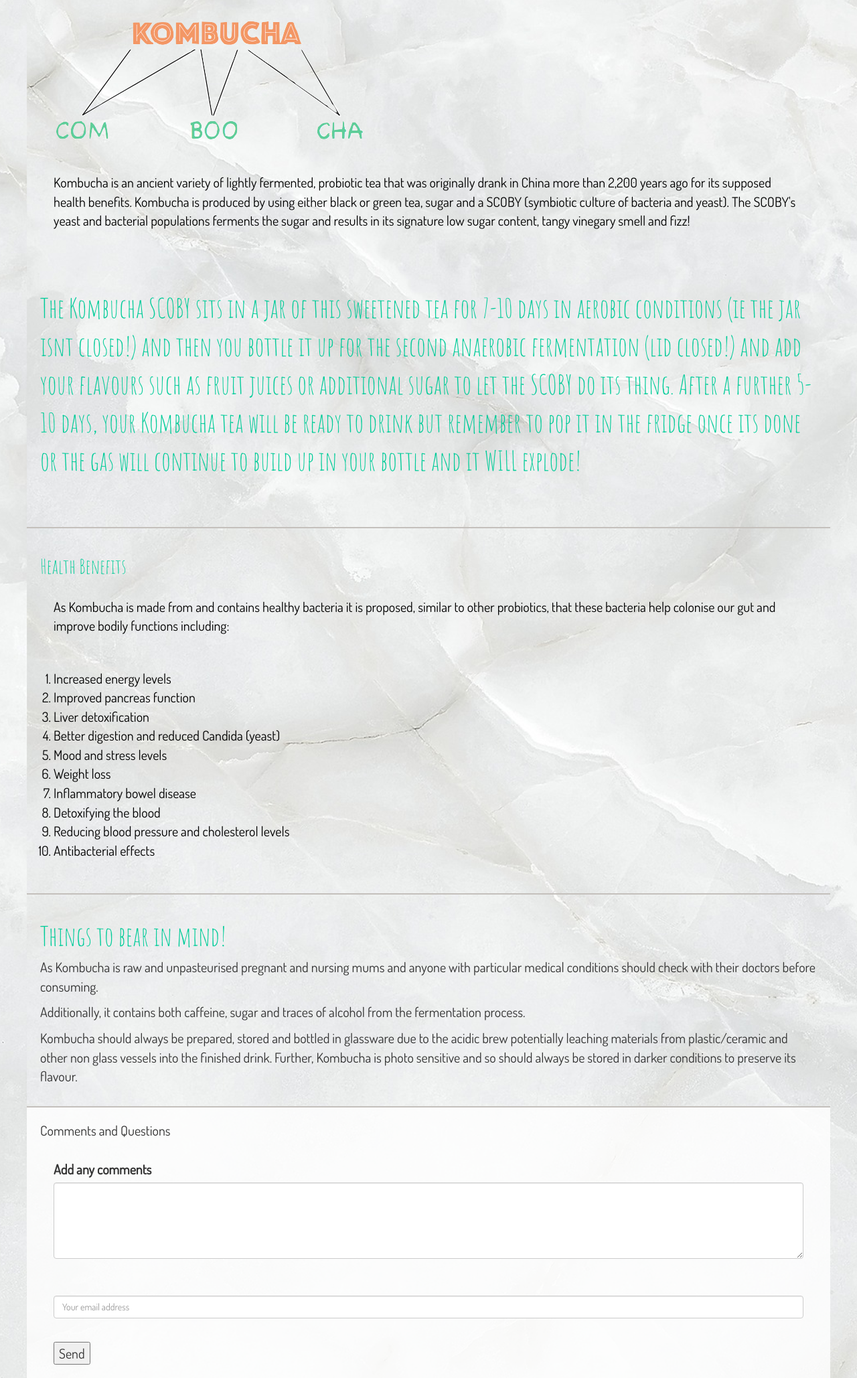
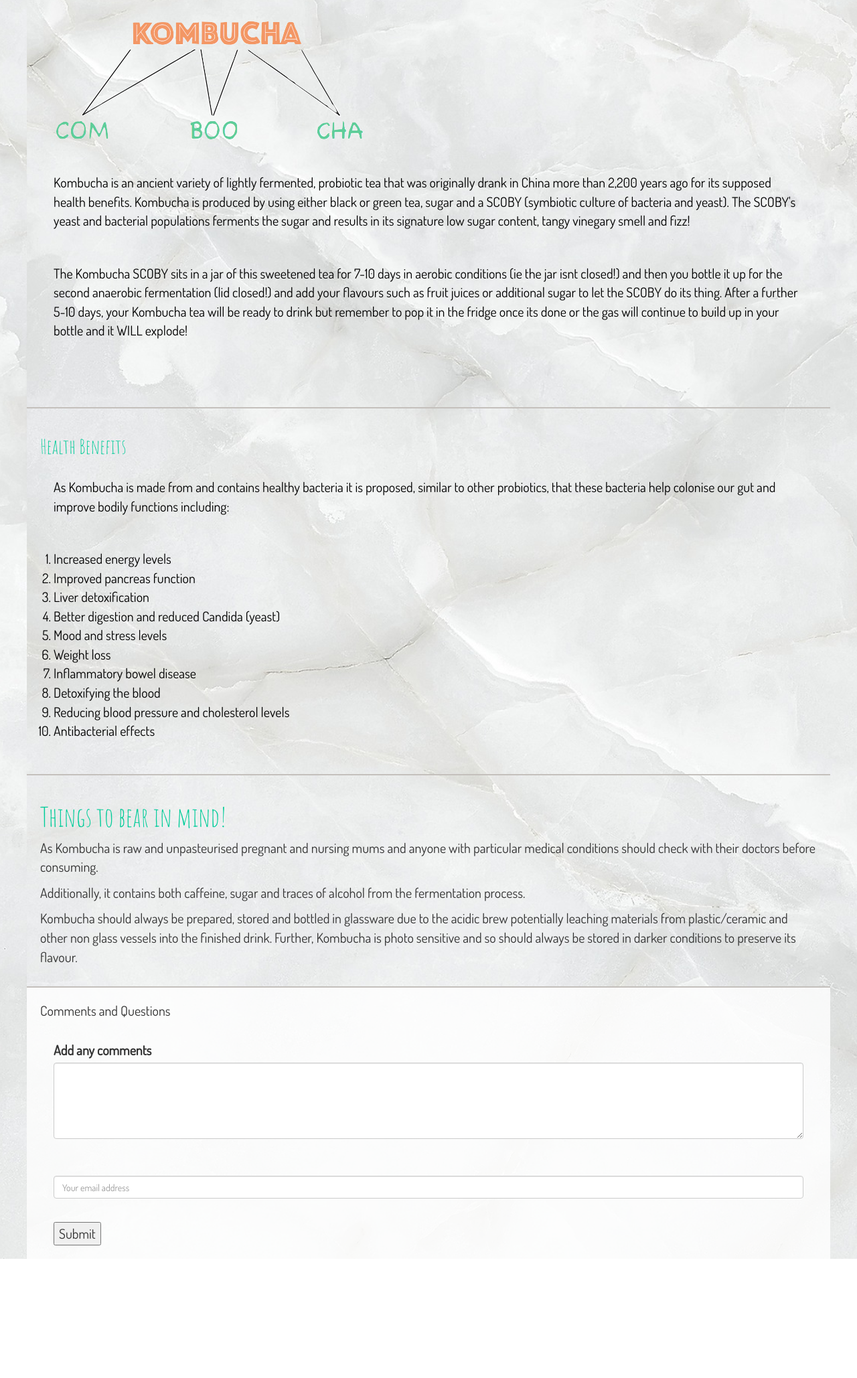
Before and after one commit to ljainsworth/Bottled-and-Bubbling, a plain HTML site: page html/about.html in a window 1280 px wide. Shown: the part 286-2344 px from the top of the page at 67% size. After the commit the page ends 2166 px from the top, so only its background shows below. Drawn offline with nearby package versions, Linux system fonts and the light colour scheme; a web font is replaced by a local one.

Commit message:
Editing content

```diff
--- a/html/about.html
+++ b/html/about.html
@@ -3,7 +3,7 @@
 <head>
   <link rel="stylesheet" type="text/css" href="../css/aboutstyles.css">
   <link href="../css/bootstrap_css/bootstrap.css" rel="stylesheet">
-  <link rel="stylesheet" type="text/js" href="../js/aboutstyles.js">
+  <link rel="stylesheet" type="text/js" href="../js/scripts.js">
   <link href="https://fonts.googleapis.com/css?family=Amatic+SC|Love+Ya+Like+A+Sister|Caveat|Crafty+Girls|Itim|Nanum+Pen+Script" rel="stylesheet">
   <link href="https://fonts.googleapis.com/css?family=Dosis" rel="stylesheet">
   <meta name="viewport" content="width=device-width, initial-scale=1, shrink-to-fit=no">
@@ -27,7 +27,7 @@
     <h2> What is the stuff? </h2>
     <img class="img-responsive" src="../images/kombucha_breakdown.png">
     <p> Kombucha is an ancient variety of lightly fermented, probiotic tea that was originally drank in China more than 2,200 years ago for its supposed health benefits. Kombucha is produced by using either black or green tea, sugar and a SCOBY (symbiotic culture of bacteria and yeast). The SCOBY's yeast and bacterial populations ferments the sugar and results in its signature low sugar content, tangy vinegary smell and fizz! </p>
-    <br> The Kombucha SCOBY sits in a jar of this sweetened tea for 7-10 days in aerobic conditions (ie the jar isnt closed!) and then you bottle it up for the second anaerobic fermentation (lid closed!) and add your flavours such as fruit juices or additional sugar to let the SCOBY do its thing. After a further 5-10 days, your Kombucha tea will be ready to drink but remember to pop it in the fridge once its done or the gas will continue to build up in your bottle and it WILL explode! </p>
+    <p> The Kombucha SCOBY sits in a jar of this sweetened tea for 7-10 days in aerobic conditions (ie the jar isnt closed!) and then you bottle it up for the second anaerobic fermentation (lid closed!) and add your flavours such as fruit juices or additional sugar to let the SCOBY do its thing. After a further 5-10 days, your Kombucha tea will be ready to drink but remember to pop it in the fridge once its done or the gas will continue to build up in your bottle and it WILL explode! </p> </p>
   </div>
   <div class="health">
     <h2> Health Benefits </h2>
@@ -52,12 +52,12 @@
     <p> Kombucha should always be prepared, stored and bottled in glassware due to the acidic brew potentially leaching materials from plastic/ceramic and other non glass vessels into the finished drink. Further, Kombucha is photo sensitive and so should always be stored in darker conditions to preserve its flavour. </p>
   </div>
   <script src="http://code.jquery.com/jquery-3.2.1.min.js"></script>
-  <script src="../js/aboutscripts.js"> </script>
+  <script src="../js/scripts.js"> </script>
 </body>
 <footer>
   <div class="comments">
     <p> Comments and Questions </p>
-    <form>
+    <form id="footer">
       <div class="form-group">
         <label> Add any comments </label>
         <textarea class="form-control" rows="5"> </textarea>
@@ -65,7 +65,8 @@
       <div class="form-group">
         <input type="email" class="form-control" aria-describedby="emailHelp" placeholder="Your email address">
       </div>
-      <button id="button" type="submit"> Send </button>
+      <input type="submit" id=button />
+    </form>
   </div>
 </footer>
 </html>
```
